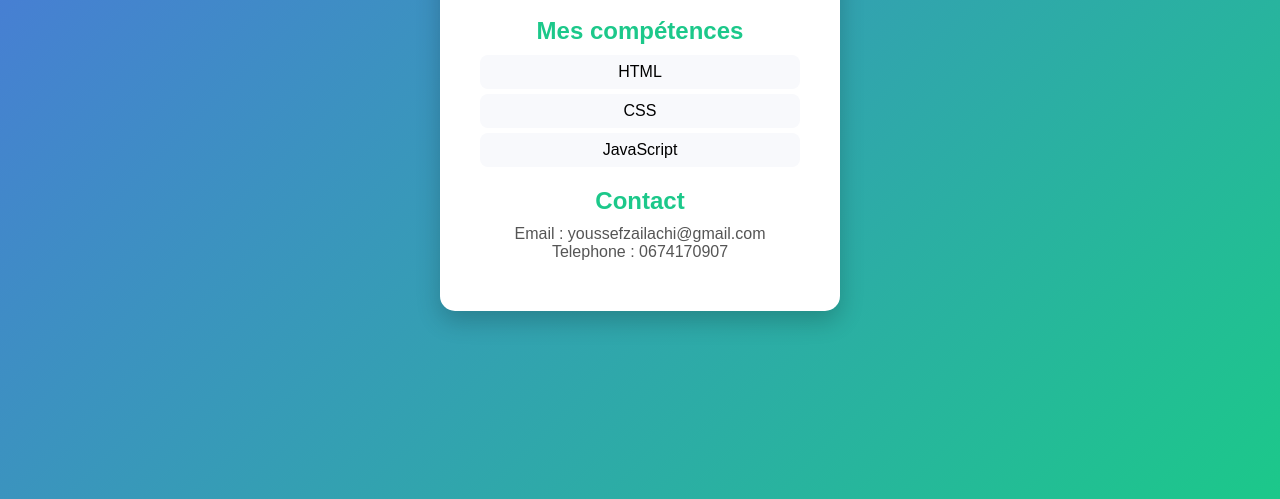
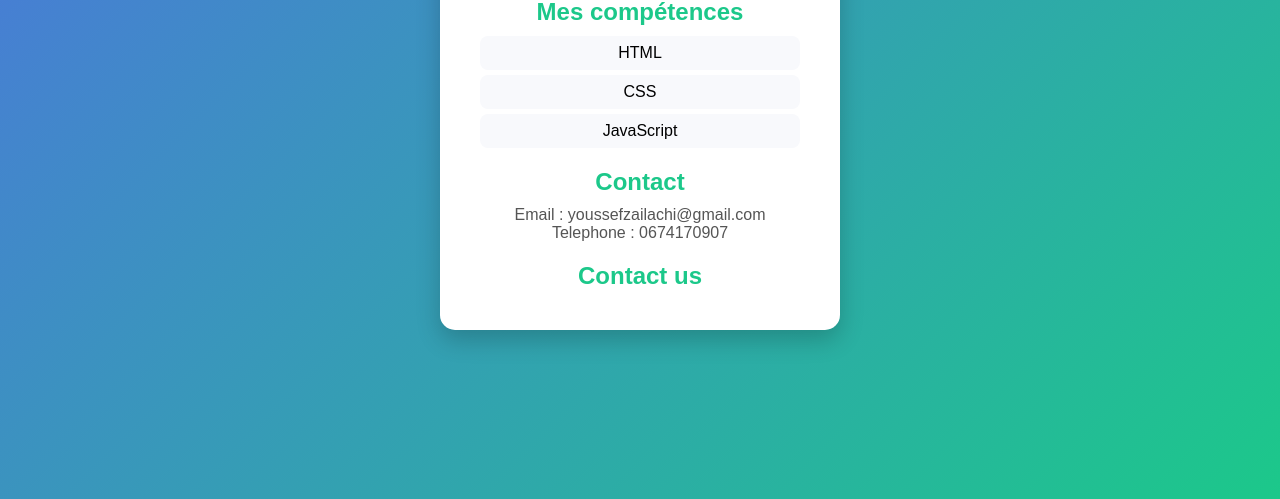
Before and after one commit to YoussefZailachi/My-project-, a plain HTML site: page index.html in a window 1280 px wide. Shown: the part 301-800 px from the top of the page. Drawn offline with Linux system fonts and the light colour scheme.

Commit message:
new paragraphe

```diff
--- a/index.html
+++ b/index.html
@@ -20,6 +20,7 @@
         <p>Email : youssefzailachi@gmail.com
             Telephone : 0674170907
         </p>
+        <h2>Contact us</h2>
     </div>
 </body>
 </html>
```
